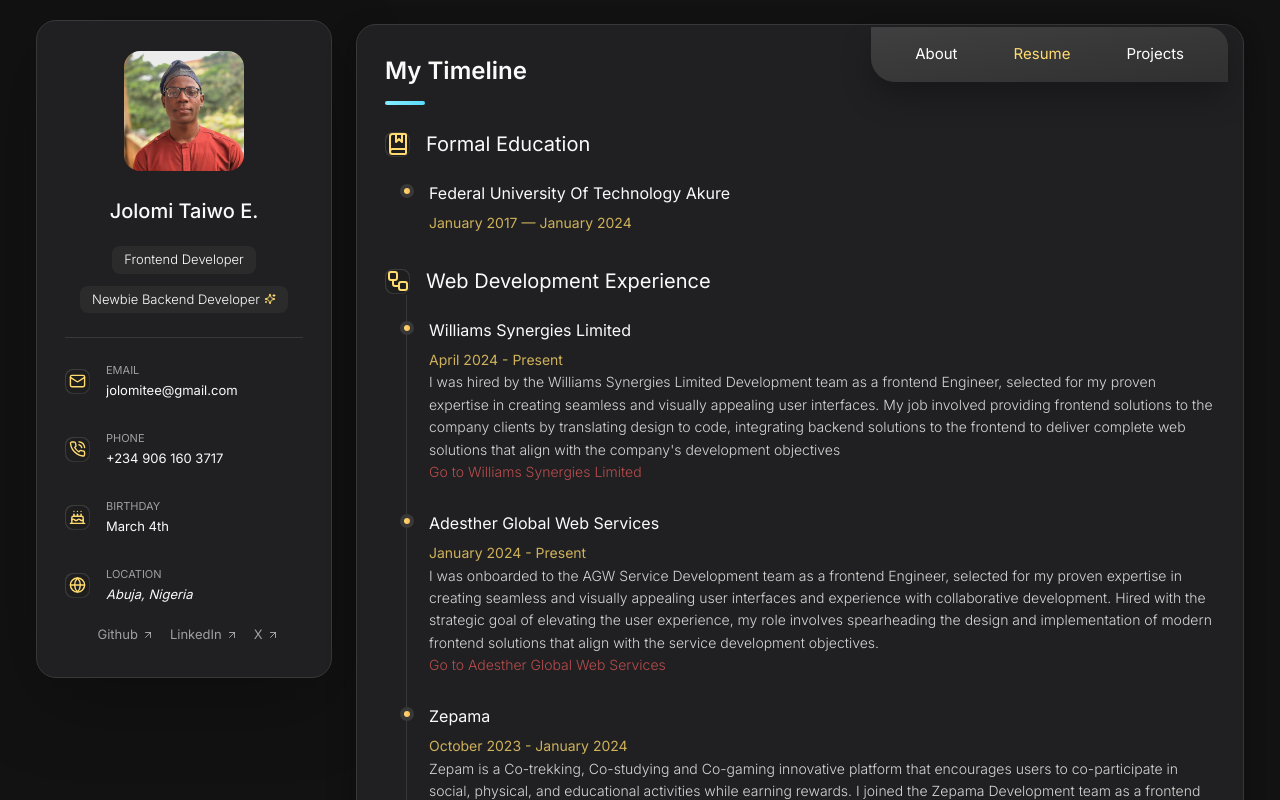
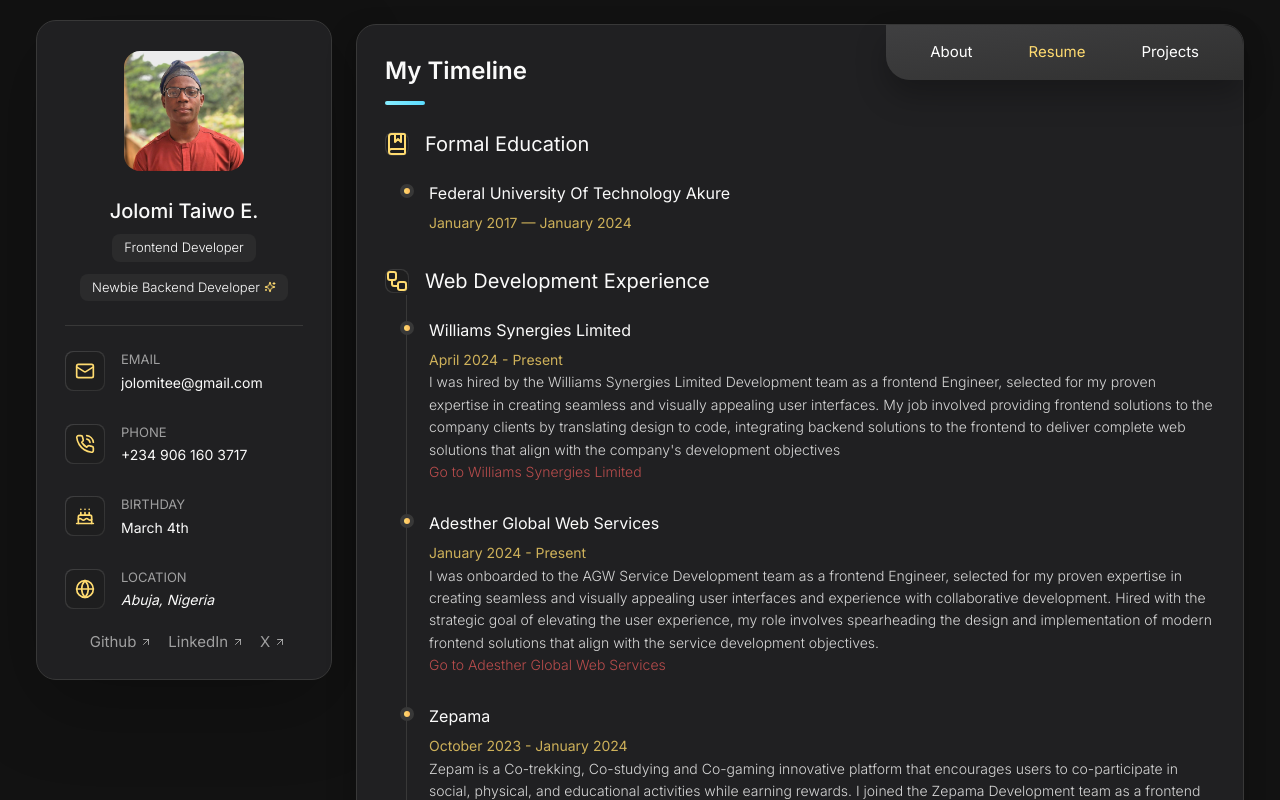
Before and after one commit to JolomiTee/jolomitee-v2, a Next.js app: page /resume in a window 1280 px wide. Shown: the top 800 px of the page. Built offline with nearby package versions, Linux system fonts and the light colour scheme.

Commit message:
- adjusting sidebar

```diff
--- a/app/globals.css
+++ b/app/globals.css
@@ -102,9 +102,9 @@ main {
 }
 
 .icon-box {
-   @apply bg-gradient-onyx text-fs-4 text-orange-yellow-crayola relative md:w-12 md:h-12 md:rounded-xl md:text-fs-2;
-   width: 25px;
-      height: 25px;
+   @apply bg-gradient-onyx text-fs-4 text-orange-yellow-crayola relative md:rounded-xl md:text-fs-2;
+      /* width: 25px;
+      height: 25px; */
    border-radius: 8px;
    display: flex;
    justify-content: center;
@@ -244,7 +244,7 @@ h4,
 }
 
 .contact-info :is(.contact-link, time, address) {
-   @apply text-fs-7 text-white-2
+   @apply text-fs-6 text-white-2
 }
 
 .modal-container::-webkit-scrollbar {
@@ -352,6 +352,15 @@ h4,
    .h3 {
       @apply text-[20px]
    }
+.contact-list {
+   grid-template-columns: 1fr 1fr;
+   gap: 30px 15px;
+}
+
+.project-list {
+   display: grid;
+   grid-template-columns: 1fr 1fr;
+}
 }
 
 @media (min-width: 760px) {
@@ -366,16 +375,8 @@ h4,
       width: 100px;
    }
 
-   /* SIDEBAR */
-   .contact-list {
-      grid-template-columns: 1fr 1fr;
-      gap: 30px 15px;
-   }
+                        /* SIDEBAR */
 
-   .project-list {
-      display: grid;
-      grid-template-columns: 1fr 1fr;
-   }
 }
 
 @media (min-width: 1024px) {
--- a/components/Navbar.tsx
+++ b/components/Navbar.tsx
@@ -21,7 +21,7 @@ const links = [
 const Navbar = () => {
 	const pathname = usePathname();
 	return (
-		<nav className="fixed bottom-0 left-0 w-full bg-gradient-onyx rounded-tl-xl rounded-tr-xl shadow-2 z-[5] backdrop-blur-navbar md:rounded-tl-[20px] md:rounded-tr-[20px] lg:text-fs-5 xl:absolute xl:bottom-auto xl:top-[17px] xl:left-auto xl:right-[20px] xl:w-max xl:py-0 xl:px-5 xl:rounded-tl-none xl:rounded-bl-3xl 2xl:top-[27px]">
+		<nav className="fixed bottom-0 left-0 w-full bg-gradient-onyx rounded-tl-xl rounded-tr-xl shadow-2 z-[5] backdrop-blur-navbar md:rounded-tl-[20px] md:rounded-tr-[20px] lg:text-fs-5 xl:absolute xl:bottom-auto xl:top-[17px] xl:left-auto xl:right-[17px] 2xl:right-[5px] xl:w-max xl:py-0 xl:px-5 xl:rounded-tl-none xl:rounded-bl-3xl 2xl:top-[25px]">
 			<ul className="navbar-list flex flex-wrap justify-center items-center py-1 px-3 md:gap-5 xl:gap-8">
 				{links.map((link, index) => (
 					<li
--- a/components/Sidebar.tsx
+++ b/components/Sidebar.tsx
@@ -33,12 +33,12 @@ const Sidebar = () => {
 
 				<div className="w-full sm:w-fit text-center grid gap-2">
 					<h1
-						className="name text-white-2 text-fs-2 font-fw-500 md:mb-3 md:text-[20px]"
+						className="name text-white-2 text-fs-2 font-fw-500 md:text-[20px] md:text-start md:px-3 2xl:text-center"
 						title="Jolomi Taiwo"
 					>
 						Jolomi Taiwo E.
 					</h1>
-					<div className="grid gap-2 md:flex md:items-center md:gap-3 lg:grid">
+					<div className="grid gap-2 md:flex md:items-center md:gap-3 2xl:grid">
 						<p className="title text-white-1 bg-onyx text-fs-7 font-fw-300 rounded-lg px-3 py-1 text-center justify-center w-fit mx-auto">
 							Frontend Developer
 						</p>
@@ -53,9 +53,8 @@ const Sidebar = () => {
 				<button
 					onClick={toggleSideBar}
 					type="button"
-					className="info-more-btn rounded-tr-[20px] rounded-bl-2xl absolute top-[-15px] right-[-15px] text-fs-7 text-orange-yellow-crayola bg-gradient-onyx p-2 shadow-2 transition-2 z-[1] before:absolute before:inset-[1px] before:rounded-inherit before:bg-gradient-jet before:transition-1 before:z-[1] hover:bg-gradient-yellow-1 focus:bg-gradient-yellow-1 hover:before:bg-gradient-yellow-2 focus:before:bg-gradient-yellow-2 md:top-[-30px] md:right-[-30px] 2xl:hidden"
+					className="info-more-btn rounded-tr-[20px] rounded-bl-2xl absolute top-[-15px] right-[-15px] text-fs-7 text-orange-yellow-crayola bg-gradient-onyx p-2 shadow-2 transition-2 z-[1] before:absolute before:inset-[1px] before:rounded-inherit before:bg-gradient-jet before:transition-1 before:z-[1] hover:bg-gradient-yellow-1 focus:bg-gradient-yellow-1 hover:before:bg-gradient-yellow-2 focus:before:bg-gradient-yellow-2 md:top-[-30px] md:right-[-30px] xl:hidden"
 				>
-					<span className="hidden md:block md:text-fs-7">Show Contacts</span>
 					{navOpen ? <ChevronUp /> : <ChevronDown />}
 				</button>
 			</div>
--- a/components/sidebar/Info.tsx
+++ b/components/sidebar/Info.tsx
@@ -39,9 +39,11 @@ const Info = () => {
 						key={index}
 						className="contact-item min-h-full flex items-center gap-4"
 					>
-						<div className="icon-box p-1">{items.icon}</div>
+						<div className="icon-box w-[40px] h-[40px] p-[10px]">
+							{items.icon}
+						</div>
 						<div className="contact-info text-start">
-							<p className="contact-title text-light-gray-70 text-fs-8 uppercase mb-[2px]">
+							<p className="contact-title text-light-gray-70 text-fs-7 uppercase mb-[2px]">
 								{items.contact_title}
 							</p>
 							{items.element === "time" ? (
--- a/components/sidebar/SocialList.tsx
+++ b/components/sidebar/SocialList.tsx
@@ -30,7 +30,7 @@ const SocialList = () => {
 						href={items.href}
 						target="_blank"
 						title={items.title}
-						className="social-link text-light-gray-70 text-fs-7 hover:text-light-gray flex gap-1 items-center"
+						className="social-link text-light-gray-70 text-fs-5 hover:text-light-gray flex gap-1 items-center"
 					>
 						{items.title} <ArrowUpRight className="w-3 h-3" />
 						{/* <ion-icon name={items.ion_icon}></ion-icon> */}
--- a/package.json
+++ b/package.json
@@ -9,6 +9,7 @@
     "lint": "next lint"
   },
   "dependencies": {
+    "@radix-ui/react-separator": "^1.1.0",
     "@sanity/client": "^6.21.3",
     "@sanity/image-url": "^1.0.2",
     "@sanity/vision": "^3.56.0",
```
Also changed, not shown: 1 other file (tests, documents, lock files or other folders).
